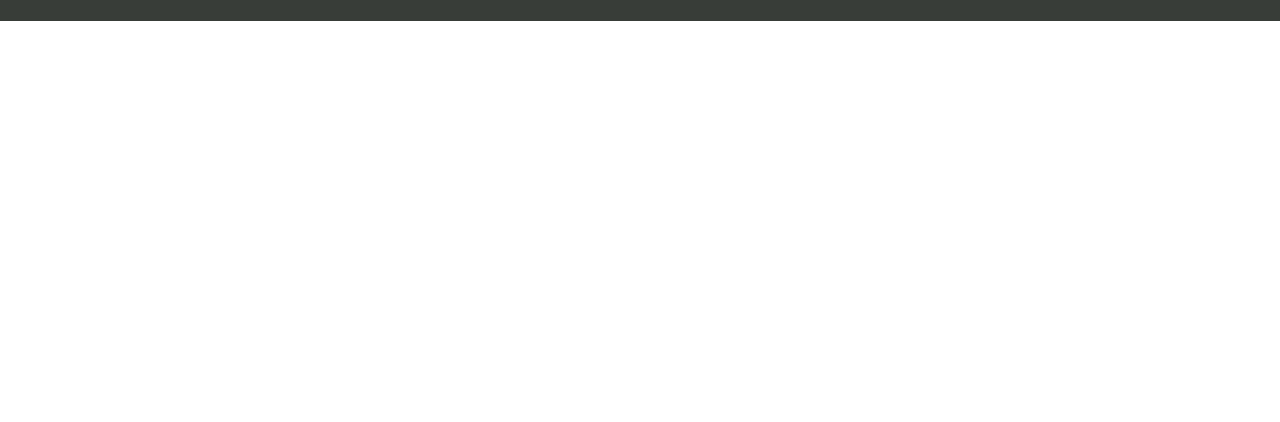
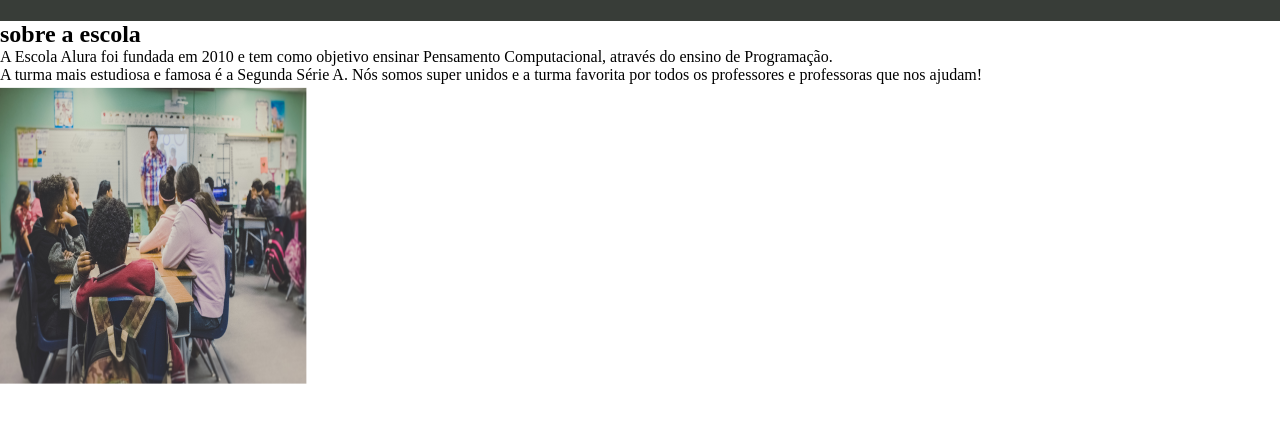
Before and after one commit to samoelferreira14/samoelferreira14, a plain HTML site: page index.html in a window 1280 px wide. Shown: the part 86-508 px from the top of the page. Drawn offline with Linux system fonts and the light colour scheme.

Commit message:
Add files via upload

```diff
--- a/index.html
+++ b/index.html
@@ -15,5 +15,13 @@
             <li class="cabecalho-lista-item">Estudante</li>
         </ul>
     </header>
+    <section class="escola">
+        <h2 class="escola-titulo">sobre a escola</h2>
+        <p class="escola-texto-um">A Escola Alura foi fundada em 2010 e tem como objetivo ensinar Pensamento Computacional, através do ensino de  Programação.</p>
+        <p class="escola-texto-dois">A turma mais estudiosa e famosa é a Segunda Série A. Nós somos super unidos e a turma favorita por todos os professores e professoras que nos ajudam!</p>
+        <img src="Formula-amico 1.png" alt="sala de aula">
+        </section>
+
+
 </body>
 </html>
```
Also changed, not shown: Formula-amico 1.png (added).
